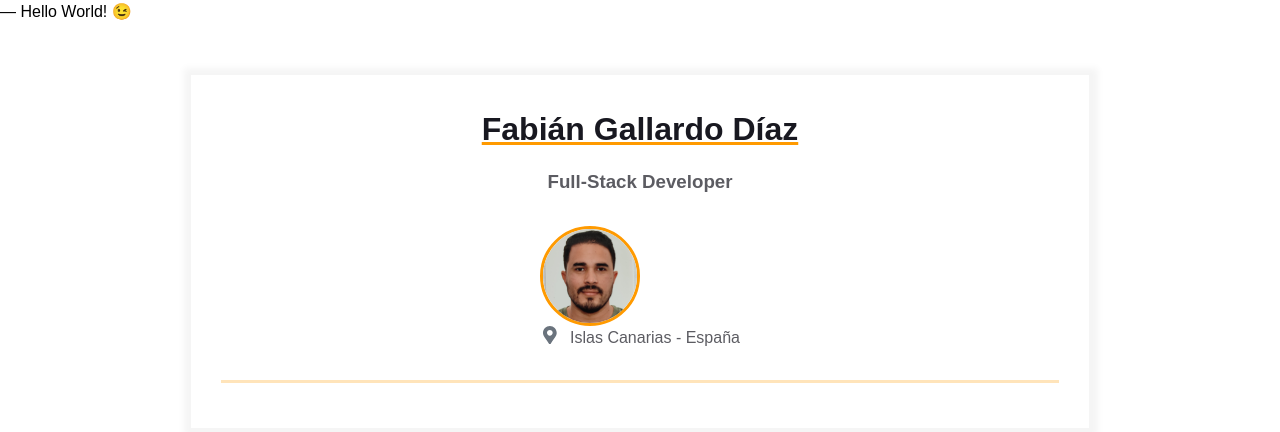
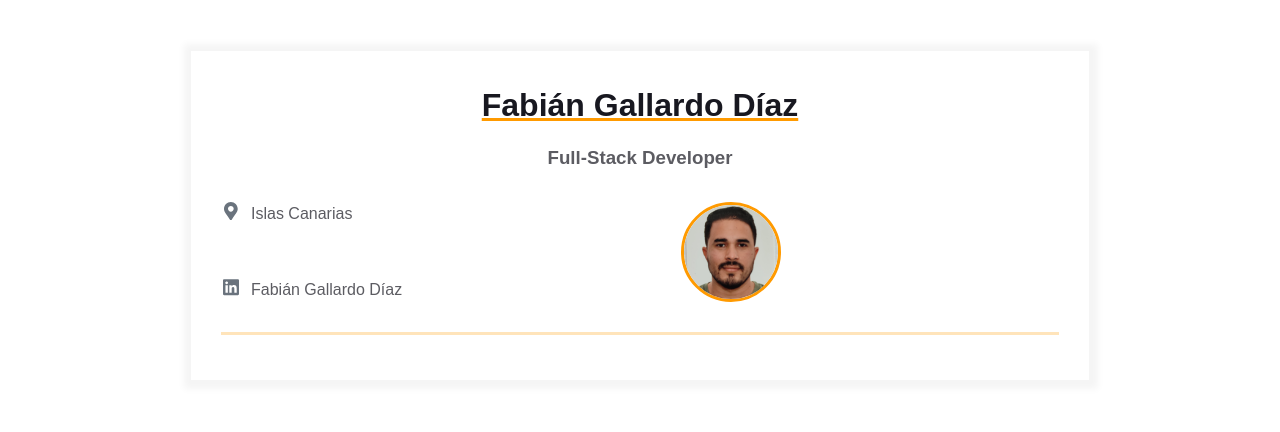
Before and after one commit to FabgdDev/homepage, a plain HTML site: page index.html in a window 1280 px wide. Drawn offline with Linux system fonts and the light colour scheme.

Commit message:
add Linkendin link

```diff
--- a/index.html
+++ b/index.html
@@ -1,15 +1,12 @@
 <!DOCTYPE html>
 <html>
-
   <head>
     <meta charset="UTF-8" />
     <title>Résumé</title>
     <meta name="viewport" content="width=device-width, initial-scale=1" />
     <link rel="stylesheet" href="styles.css" />
   </head>
-
   <body>
-    ― Hello World! &#x1F609;
     <main>
         <div class="resume">
           <div class="container">
@@ -18,29 +15,48 @@
               <h3 class="contact-info__sub-header">Full-Stack Developer</h3>
 
               <div class="contact_info_container fh">
-                        <div class="contact-info__block"></div>
+                <div class="contact-info__block">
+                  <a href="" rel="author" class="contact-info__item">
+                    <div class="contact-info__item-icon-wrapper">
+                      <svg class="contact-info__item-icon" xmlns="http://www.w3.org/2000/svg" viewBox="0 0 384 512">
+                        <path
+                          d="M172.268 501.67C26.97 291.031 0 269.413 0 192 0 85.961 85.961 0
+                          192 0s192 85.961 192 192c0 77.413-26.97 99.031-172.268 309.67-9.535
+                          13.774-29.93 13.773-39.464 0zM192 272c44.183 0 80-35.817
+                          80-80s-35.817-80-80-80-80 35.817-80 80 35.817 80 80 80z"
+                        ></path>
+                      </svg>
+                    </div>
+                    <span>Islas Canarias</span>
+                  </a>
+                  <a href="https://www.linkedin.com/in/fabi%C3%A1n-gallardo-d%C3%ADaz-9b1797239?utm_source=share&utm_campaign=share_via&utm_content=profile&utm_medium=android_app" rel="author" class="contact-info__item">
+                    <div class="contact-info__item-icon-wrapper">
+                      <svg class="contact-info__item-icon" xmlns="http://www.w3.org/2000/svg" viewBox="0 0 448 512">
+                        <path
+                          d="M416 32H31.9C14.3 32 0 46.5 0 64.3v383.4C0 465.5 14.3 480 31.9
+                          480H416c17.6 0 32-14.5 32-32.3V64.3c0-17.8-14.4-32.3-32-32.3zM135.4
+                          416H69V202.2h66.5V416zm-33.2-243c-21.3 0-38.5-17.3-38.5-38.5S80.9
+                          96 102.2 96c21.2 0 38.5 17.3 38.5 38.5 0 21.3-17.2 38.5-38.5
+                          38.5zm282.1 243h-66.4V312c0-24.8-.5-56.7-34.5-56.7-34.6 0-39.9
+                          27-39.9 54.9V416h-66.4V202.2h63.7v29.2h.9c8.9-16.8 30.6-34.5
+                          62.9-34.5 67.2 0 79.7 44.3 79.7 101.9V416z"
+                        ></path>
+                      </svg>
+                    </div>
+                    <span>Fabián Gallardo Díaz</span>
+                  </a>
+                </div>
 
                 <div class="contact-info__block contact-info__block--center">
                   <img class="contact-info__avatar" src="assets/avatar.png" alt="Avatar" />
-                            <a href="" rel="author" class="contact-info__item">
-                                <div class="contact-info__item-icon-wrapper">
-                                    <svg class="contact-info__item-icon" xmlns="http://www.w3.org/2000/svg"
-                                        viewBox="0 0 384 512">
-                                        <path d="M172.268 501.67C26.97 291.031 0 269.413 0 192 0 85.961 85.961 0
-                                        192 0s192 85.961 192 192c0 77.413-26.97 99.031-172.268 309.67-9.535
-                                        13.774-29.93 13.773-39.464 0zM192 272c44.183 0 80-35.817
-                                        80-80s-35.817-80-80-80-80 35.817-80 80 35.817 80 80 80z"></path>
-                                    </svg>
                 </div>
-                                <span>Islas Canarias - España</span>
-                            </a>
-                        </div>
+
                 <div class="contact-info__block"></div>
               </div>
             </div>
           </div>
         </div>
       </main>
+
   </body>
-
 </html>
```
Lines whose indentation alone changed are shown as unchanged.
